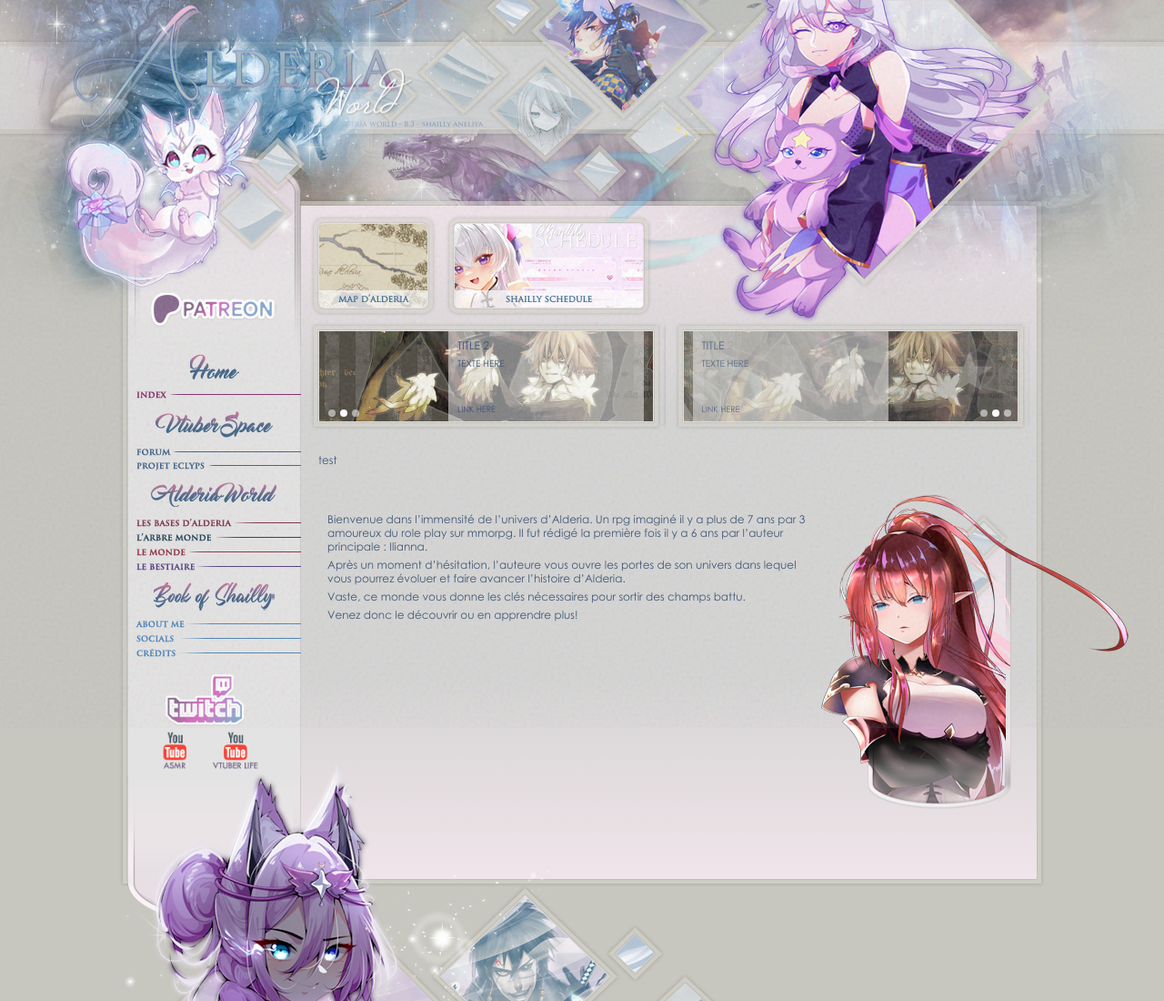
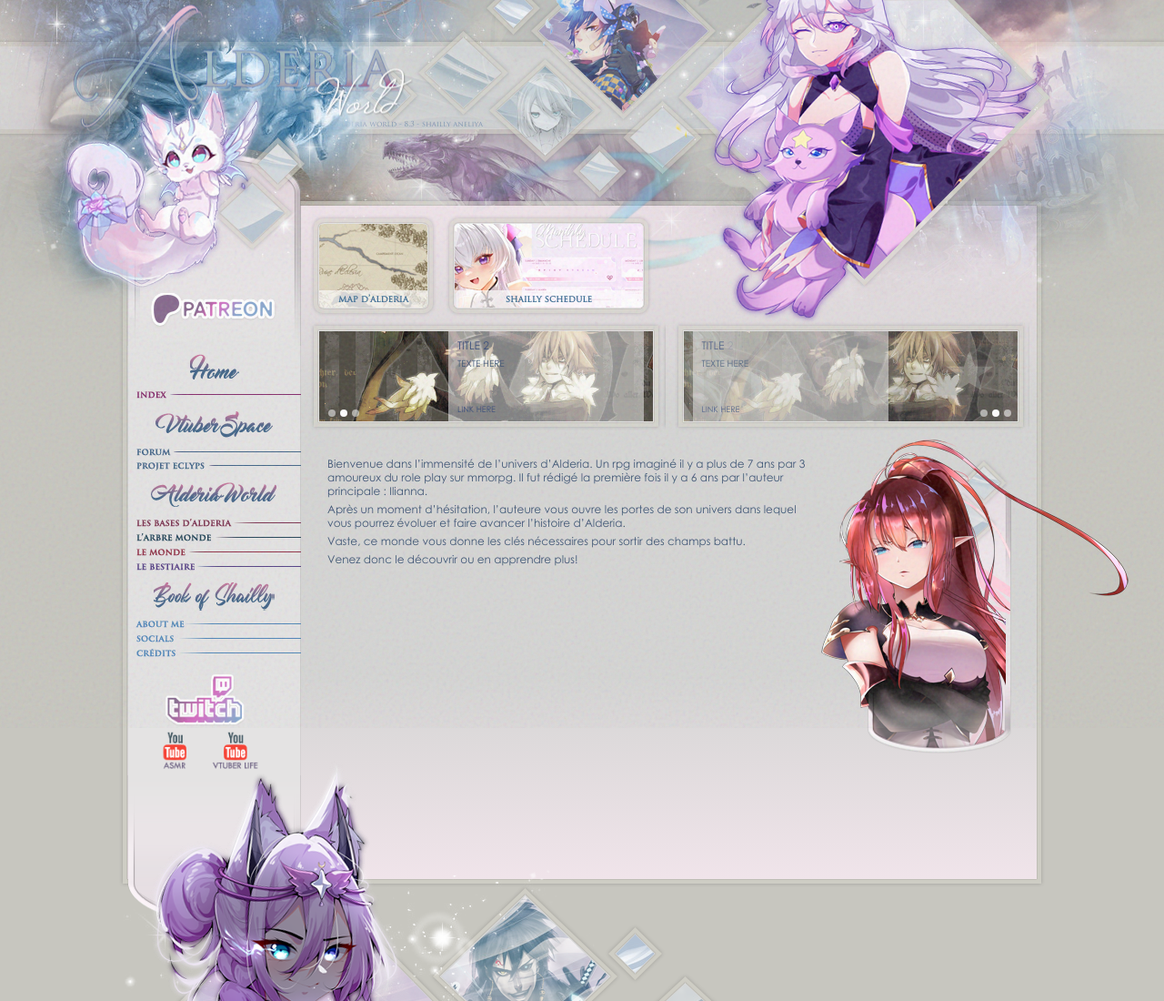
Before and after one commit to SynchronizerD/alderia, a plain HTML site: page index.html in a window 1280 px wide. Shown: the top 1100 px of the page at 91% size. Drawn offline with nearby package versions, Linux system fonts and the light colour scheme.

Commit message:
Add files via upload

```diff
--- a/index.html
+++ b/index.html
@@ -215,17 +215,7 @@
 				</div>
 
 
-				<div class="alderia-page">
-					<div class="alderia-page-top"></div>
-					<div class="alderia-page-center">
 
-						test
-
-
-
-					</div>
-					<div class="alderia-page-bottom"></div>
-				</div>
 
 
 
```
